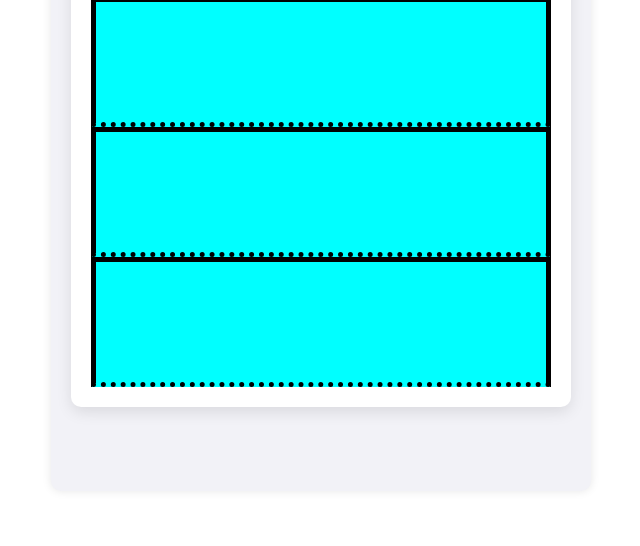
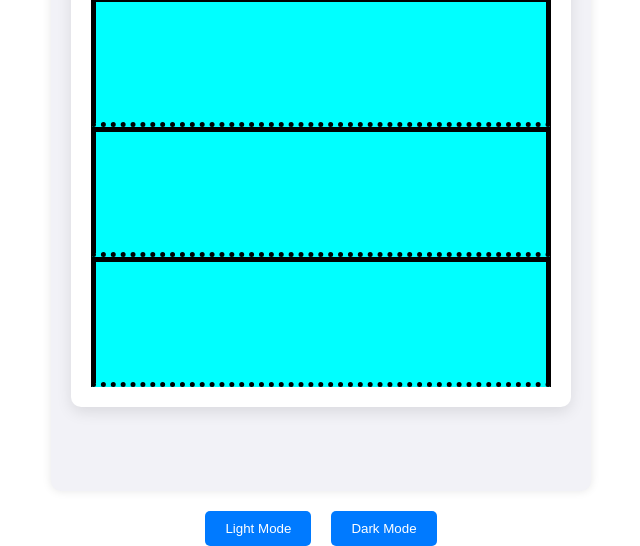
Before and after one commit to Dorrito5653/hackathon-challenge, a plain HTML site: page app/shelf.html in a window 1280 px wide. Shown: the part 337-883 px from the top of the page, without its empty margins (319-959 px from the left). Before the commit the page ends 848 px from the top, so only its background shows below. Drawn offline with Linux system fonts and the light colour scheme.

Commit message:
light mode and dark mode to shelf

```diff
--- a/app/shelf.html
+++ b/app/shelf.html
@@ -31,5 +31,9 @@
             <div class="row" id="row-4"></div>
         </div>
     </div>
+    <div class="mode-buttons">
+        <button onclick="toggleMode('light')">Light Mode</button>
+        <button onclick="toggleMode('dark')">Dark Mode</button>
+    </div>
 </body>
 </html>
```
